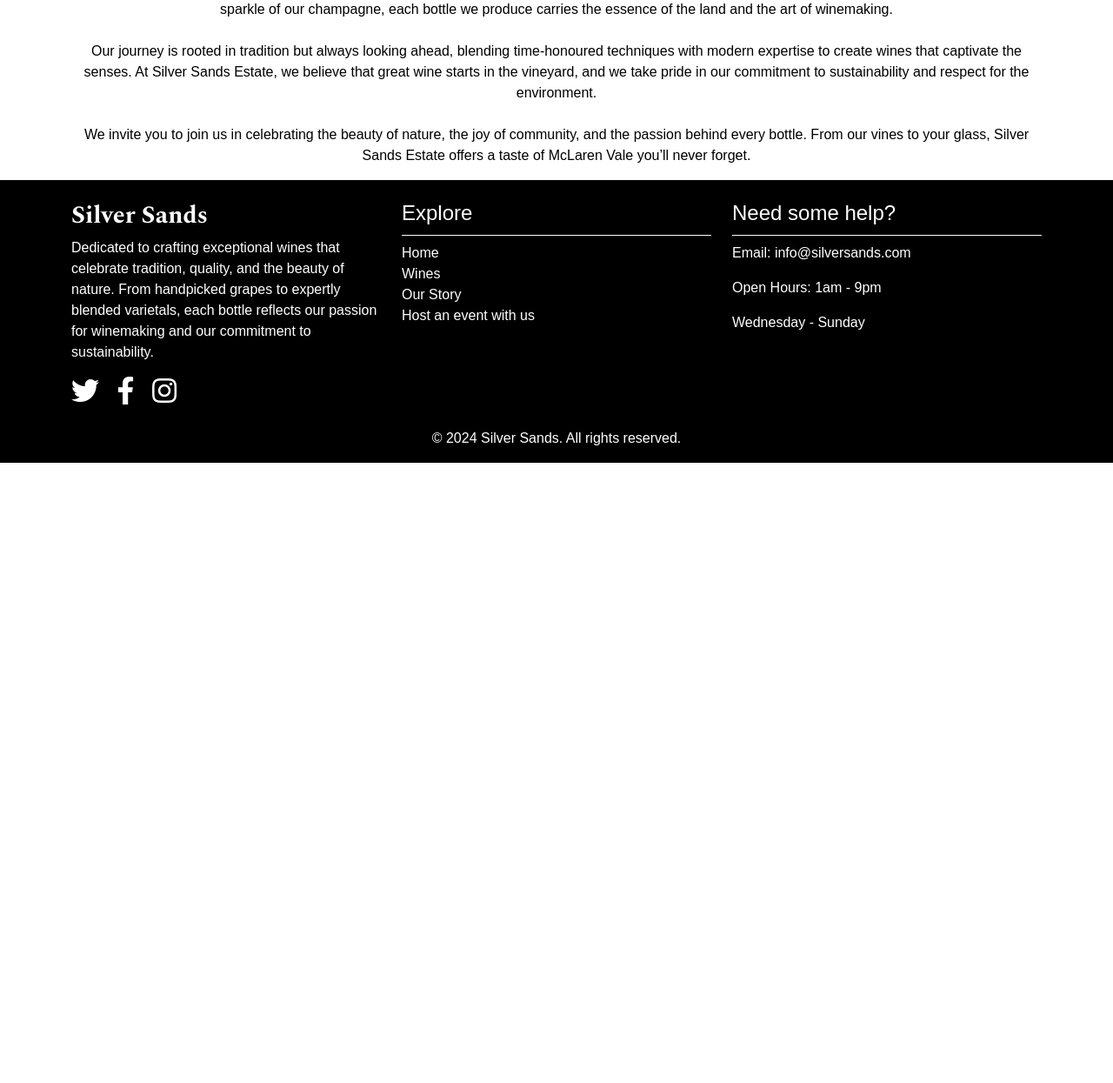
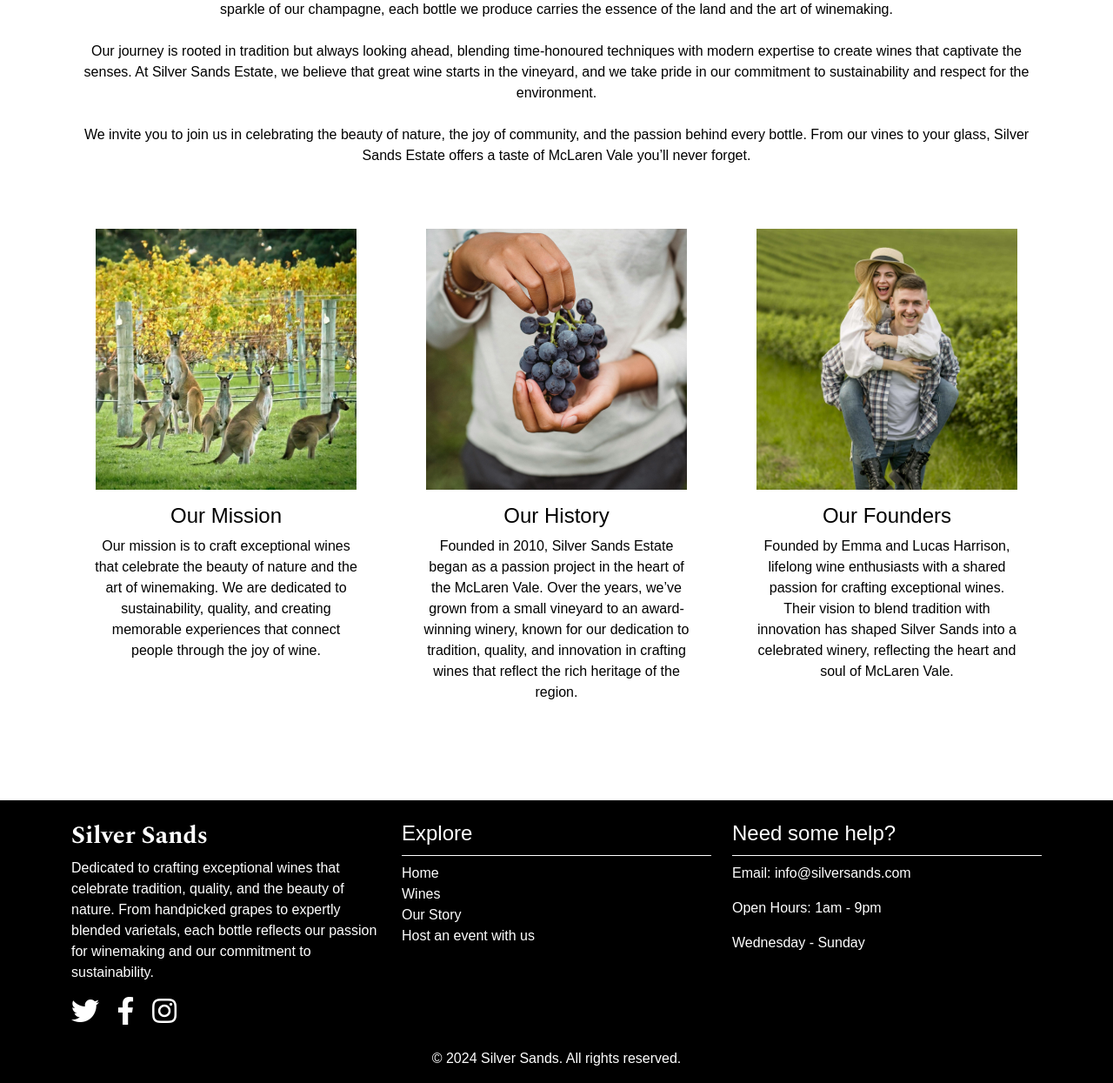
Before and after one commit to AlvaLind/project-5-silver-sands, a Django app: page /our_story/ in a window 1280 px wide. Shown: the part 287-1532 px from the top of the page at 87% size. Before the commit the page ends 819 px from the top, so only its background shows below. Run offline with Django 5.2, Linux system fonts and the light colour scheme; some libraries are stand-ins or nearby versions.

Commit message:
Add information boxes to the about us template

```diff
--- a/home/templates/home/about_us.html
+++ b/home/templates/home/about_us.html
@@ -26,4 +26,44 @@
         offers a taste of McLaren Vale you’ll never forget.
     </p>
 </div>
+
+<!-- detail boxes -->
+<div class="container my-5">
+    <div class="row justify-content-center">
+        <!-- First Box -->
+        <div class="col-md-4 mb-4 d-flex justify-content-center">
+            <div class="about-us-box about-box-1 text-center p-4 rounded">
+                <img src="{% static 'images/kangaroo_4.jpg' %}" alt="Image 1" class="img-fluid box-image mb-3" style="max-height: 300px;">
+                <h4>Our Mission</h4>
+                <p>Our mission is to craft exceptional wines that celebrate the beauty of nature and the art of winemaking.
+                    We are dedicated to sustainability, quality, and creating memorable experiences that connect people
+                    through the joy of wine.
+                </p>
+            </div>
+        </div>
+
+        <!-- Second Box -->
+        <div class="col-md-4 mb-4 d-flex justify-content-center">
+            <div class="about-us-box about-box-2 text-center p-4 rounded">
+                <img src="{% static 'images/wine_grapes.jpg' %}" alt="Image 2" class="img-fluid box-image mb-3" style="max-height: 300px;">
+                <h4>Our History</h4>
+                <p>Founded in 2010, Silver Sands Estate began as a passion project in the heart of the McLaren Vale. Over the years,
+                    we’ve grown from a small vineyard to an award-winning winery, known for our dedication to tradition, quality,
+                    and innovation in crafting wines that reflect the rich heritage of the region.
+                </p>
+            </div>
+        </div>
+
+        <!-- Third Box -->
+        <div class="col-md-4 mb-4 d-flex justify-content-center">
+            <div class="about-us-box about-box-3 text-center p-4 rounded">
+                <img src="{% static 'images/couple_2.jpg' %}" alt="Image 3" class="img-fluid box-image mb-3" style="max-height: 300px;">
+                <h4>Our Founders</h4>
+                <p>Founded by Emma and Lucas Harrison, lifelong wine enthusiasts with a shared passion for crafting exceptional wines.
+                    Their vision to blend tradition with innovation has shaped Silver Sands into a celebrated winery, reflecting the
+                    heart and soul of McLaren Vale.</p>
+            </div>
+        </div>
+    </div>
+</div>
 {% endblock %}
```
Also changed, not shown: static/images/couple_2.jpg (added), static/images/kangaroo_4.jpg (added), static/images/wine_grapes.jpg (added).
